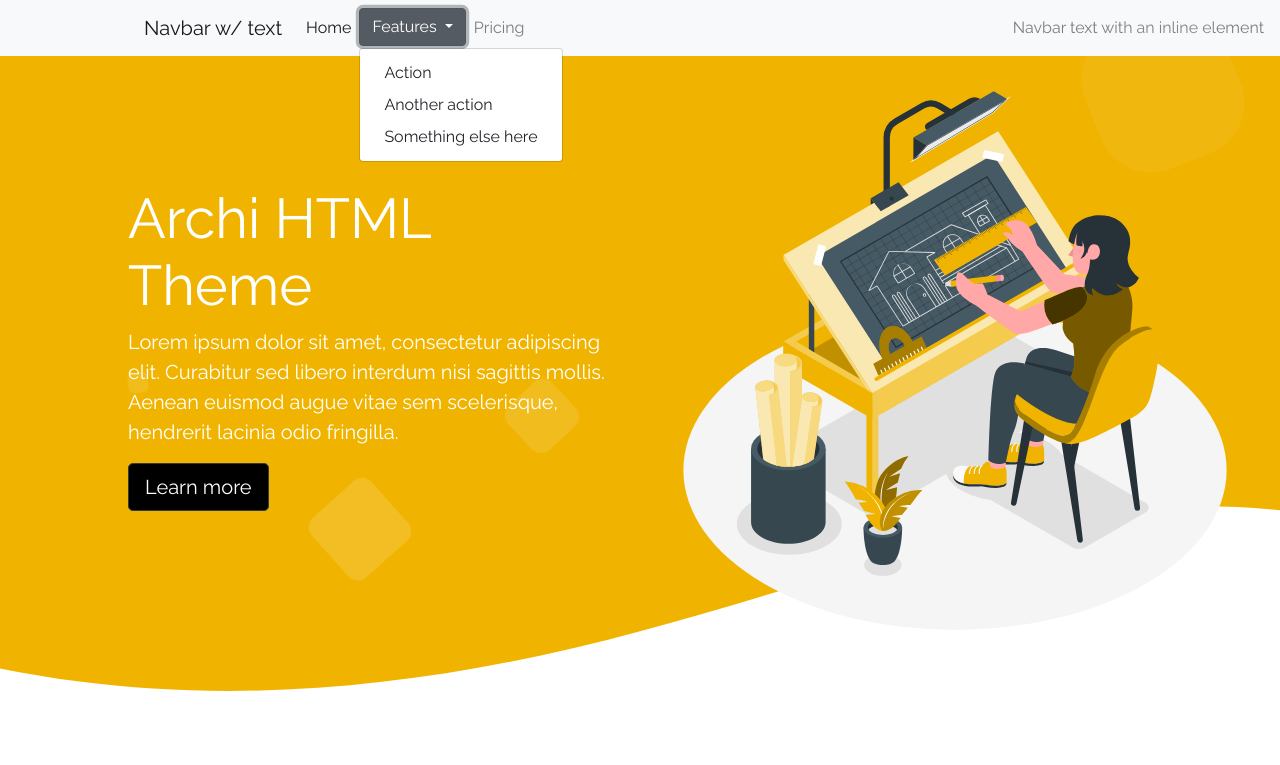
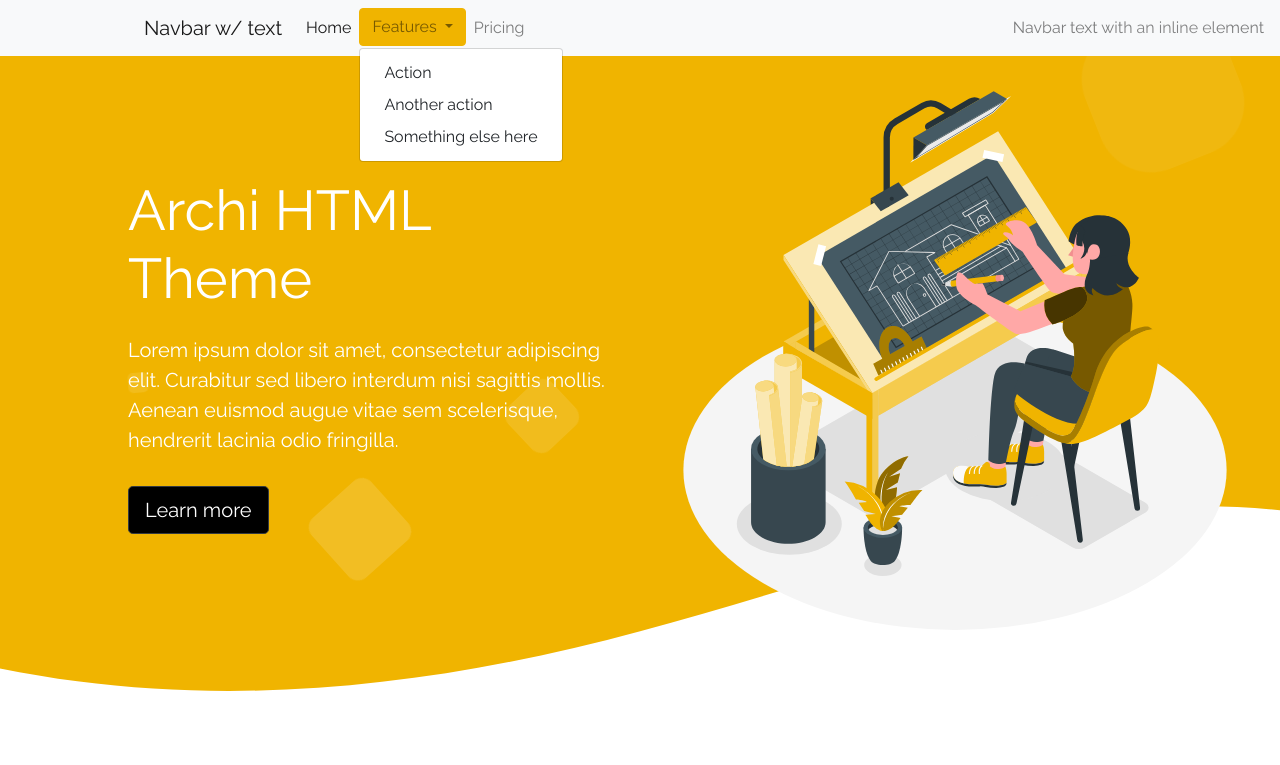
Before and after one commit to ebaad18/architecture-html-template, a plain HTML site: page index.html in a window 1280 px wide. Both pictures are taken after a click on the button "Features". Shown: the top 765 px of the page. Drawn offline with nearby package versions, Linux system fonts and the light colour scheme.

Commit message:
Menu hover and css, vertical align in progress

```diff
--- a/css/styles.css
+++ b/css/styles.css
@@ -54,9 +54,28 @@ body{
 }
 
 .btn-secondary:hover{
-    color: rgba(0,0,0,.9);
-    background-color:transparent;
-    border-color: transparent;
+    color: rgba(0,0,0,.5);
+    background-color: #f0b400;
+    border-color: #f0b400
+}
+
+
+.show>.btn-secondary.dropdown-toggle {
+    color: rgba(0,0,0,.5);
+    background-color: #f0b400;
+    border-color: #f0b400
+}
+
+.show>.btn-secondary.dropdown-toggle{
+    box-shadow: none;
+}
+
+.btn-secondary.focus, .btn-secondary:focus {
+    box-shadow: none;
+}
+
+.show>.btn-secondary.dropdown-toggle:focus {
+    box-shadow: none;
 }
 
 .animated-boxes li{
@@ -264,3 +283,11 @@ text-align: center;
     margin-bottom: 0rem;
     padding: 0.5rem 0rem;
 }
+
+.display-4{
+    padding-top: 15px;
+}
+
+.lead{
+    padding-top: 15px;
+}
--- a/index.html
+++ b/index.html
@@ -101,7 +101,7 @@
   <div class="container-fluid cta">
     <div class="row">
       <div class="col-md-6 d-flex justify-content-center">
-        <h3 class="display-4 align-self-center">Archi HTML Theme</h3>
+        <h3 class="display-4 align-items-center">Archi HTML Theme</h3>
       </div>
       <div class="col-md-6 d-flex justify-content-center flex-column">
         <p class="lead align-self-center">
```
